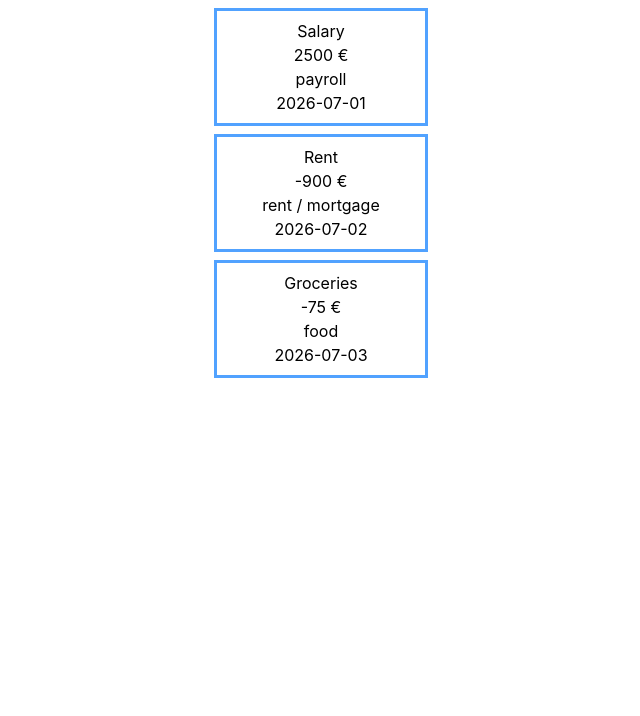
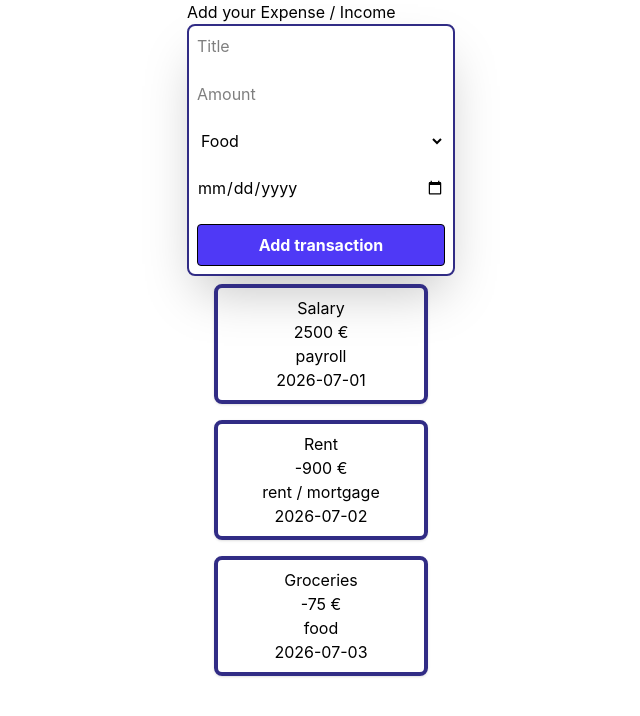
Before and after one commit to DanielGodoyGalindo/expense-tracker, a React (Vite) app: page / in a window 1280 px wide. Shown: the top 716 px of the page, without its empty margins (319-959 px from the left). Built offline with nearby package versions, Linux system fonts and the light colour scheme.

Commit message:
feat: add transaction form handlers

```diff
--- a/src/App.tsx
+++ b/src/App.tsx
@@ -1,4 +1,5 @@
 import './App.css'
+import TransactionForm from './components/TransactionForm';
 import TransactionList from './components/TransactionList'
 import type { Transaction } from './types/transaction';
 
@@ -30,6 +31,7 @@ function App() {
 
   return (
     <>
+      <TransactionForm />
       <TransactionList transactions={transactions} />
     </>
   )
--- a/src/components/TransactionForm.tsx
+++ b/src/components/TransactionForm.tsx
@@ -1,5 +1,49 @@
+import { useState } from "react";
+import type { Transaction } from "../types/transaction";
+
 function TransactionForm() {
-  return <div>Transaction Form here</div>;
+
+  const [title, setTitle] = useState("");
+  const [amount, setAmount] = useState("");
+  const [category, setCategory] = useState("food");
+  const [date, setDate] = useState("");
+
+  function handleCategory(event: React.ChangeEvent<HTMLSelectElement>) {
+    setCategory(event.target.value);
+  }
+
+  function handleSubmit() {
+    const transaction: Transaction = {
+      id: crypto.randomUUID(),
+      title,
+      amount: Number(amount),
+      category: category as Transaction["category"],
+      date,
+    };
+    console.log(`${transaction.title} created!`);
+  }
+
+  return (
+    <div className="place-self-center">
+      <h1>Add your Expense / Income</h1>
+      <form className="flex flex-col gap-6 justify-center place-self-center shadow-2xl border-2 border-indigo-900 rounded-lg p-2" onSubmit={handleSubmit}>
+        <input type="text" placeholder="Title" value={title} onChange={(e) => setTitle(e.target.value)} />
+
+        <input type="number" placeholder="Amount" value={amount} onChange={(e) => setAmount(e.target.value)} />
+
+        <select value={category} onChange={handleCategory}>
+          <option>Food</option>
+          <option>Leisure</option>
+          <option>Payroll</option>
+        </select>
+
+        <input type="date" value={date} onChange={(e) => setDate(e.target.value)} />
+
+        <button type="submit" className="bg-indigo-600 hover:bg-indigo-800 text-white font-bold py-2 px-4 border border-black rounded"> Add transaction </button>
+      </form>
+    </div>
+  );
 }
 
+
 export default TransactionForm;
--- a/src/components/TransactionItem.tsx
+++ b/src/components/TransactionItem.tsx
@@ -6,7 +6,7 @@ type Props = {
 
 function TransactionItem({ transaction }: Props) {
   return (
-    <div className="flex-col place-self-center border-3 min-w-1/6 p-2 border-blue-400 m-2 text-center">
+    <div className="flex flex-col place-self-center border-4 w-1/6 p-2 border-indigo-900 m-2 text-center rounded-lg shadow">
       <h3>{transaction.title}</h3>
       <p>{transaction.amount} €</p>
       <p>{transaction.category}</p>
--- a/src/components/TransactionList.tsx
+++ b/src/components/TransactionList.tsx
@@ -7,7 +7,7 @@ type Props = {
 
 function TransactionList({ transactions }: Props) {
   return (
-    <div>
+    <div className="flex flex-col justify-center">
       {transactions.map((transaction) => (
         <TransactionItem
           key={transaction.id}
```
